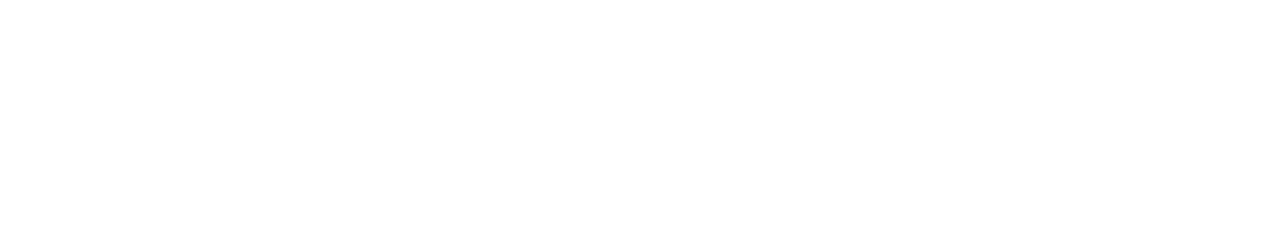
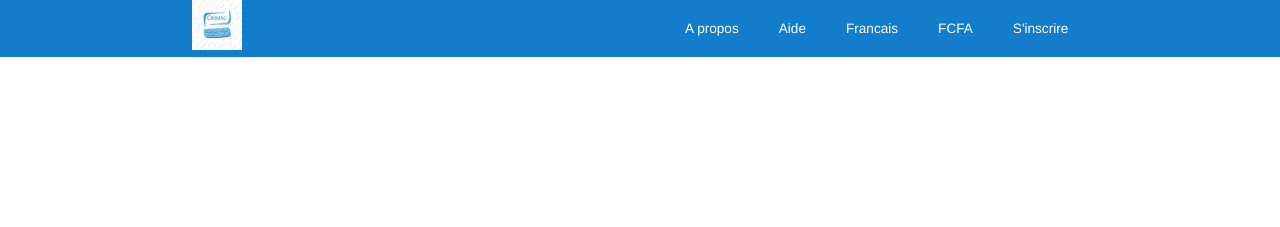
Before and after one commit to agneroalain/ivoirtransport, a plain HTML site: page index.html in a window 1280 px wide. Drawn offline with Linux system fonts and the light colour scheme.

Commit message:
dev du header

```diff
--- /dev/null
+++ b/css/main.css
@@ -0,0 +1,88 @@
+body{
+    margin: 0;
+    padding: 0;
+}
+header{
+    display: flex;
+    justify-content: space-around;
+    background: #137ccb;
+    color: white;
+    font-family: Helvetica, Arial, 'Lucida Grande', sans-serif;
+        font-size: .85em;
+}
+#menu{
+    display: flex;
+    list-style-type: none;
+}
+#menu li{
+    cursor: pointer;
+    padding: 0 20px 0 20px;
+    height: 30px;
+    border-radius: 10px;
+    line-height: 30px;
+    background: #137ccb;
+    -webkit-transition: background .2s .1s;
+    -moz-transition: background .2s .1s;
+    transition: background .2s .1s;
+}
+#menu li:hover{
+    background: #1D92EA;
+}
+.logo_norm{
+    width: 50px;
+}
+.drop{
+    height: 0px;
+    overflow: hidden;
+    position: absolute;
+}
+
+
+
+
+	@media screen and (min-width: 737px) {        /* SAVE *//* SAVE */
+
+
+	}
+
+	@media screen and (min-width: 737px) and (max-width: 1200px) { /* SAVE *//* SAVE */
+
+
+	}
+
+	@media screen and (max-width: 736px) { /* SAVE *//* SAVE */
+
+
+	}
+
+	@media screen and (min-width: 737px) { /* SAVE *//* SAVE */
+
+
+	}
+
+	@media screen and (min-width: 737px) and (max-width: 1200px) { /* SAVE *//* SAVE */
+
+
+	}
+
+	@media screen and (max-width: 736px) { /* SAVE *//* SAVE */
+
+
+
+/* Desktop */
+
+	@media screen and (min-width: 737px) { /* SAVE *//* SAVE */
+
+
+/* Tablet */
+
+	@media screen and (min-width: 737px) and (max-width: 1200px) { /* SAVE *//* SAVE */
+
+
+	}
+
+	@media screen and (max-width: 736px) { /* SAVE *//* SAVE */
+
+
+
+	}
--- a/index.html
+++ b/index.html
@@ -1,10 +1,43 @@
 <!DOCTYPE html>
-<html lang="en">
+<html lang="fr">
     <head>
         <meta charset="UTF-8">
         <title>Document</title>
+        <link rel="stylesheet" href="css/main.css" />
     </head>
     <body>
-
+        <header>
+            <div id="logo">
+                <img src="images/logo.jpg" class="logo_norm"/>
+            </div>
+            <nav>
+                <ul id="menu">
+                    <li>A propos</li>
+                    <li>Aide</li>
+                    <li>Francais
+                        <ul class="drop">
+                            <div id="lang_titre" >Choisissez votre langue</div>
+                            <li>Français</li>
+                            <li>Anglais</li>
+                            <li>Espagnol</li>
+                            <li>Chinois</li>
+                            <li>Italien</li>
+                        </ul>
+                    </li>
+                    <li>FCFA
+                        <ul class="drop">
+                            <li>FCFA</li>
+                            <li>EUR</li>
+                            <li>AUD</li>
+                            <li>JPY</li>
+                            <li>CAD</li>
+                        </ul>
+                    </li>
+                    <li>S'inscrire</li>
+                </ul>
+            </nav>
+        </header>
+        <div id="page_index"></div>
+        <footer></footer>
     </body>
 </html>
```
Also changed, not shown: images/logo.jpg (added), 1 other file. Lines whose indentation alone changed are shown as unchanged.
